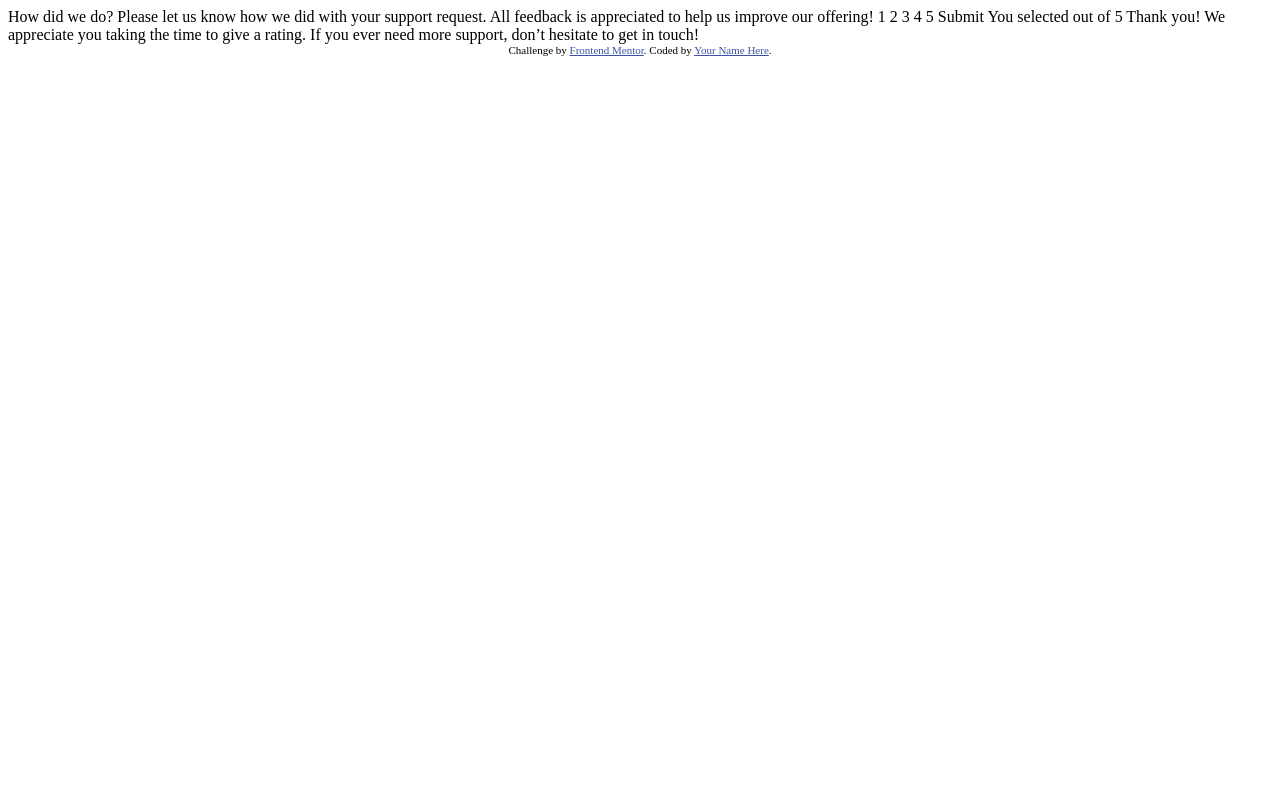
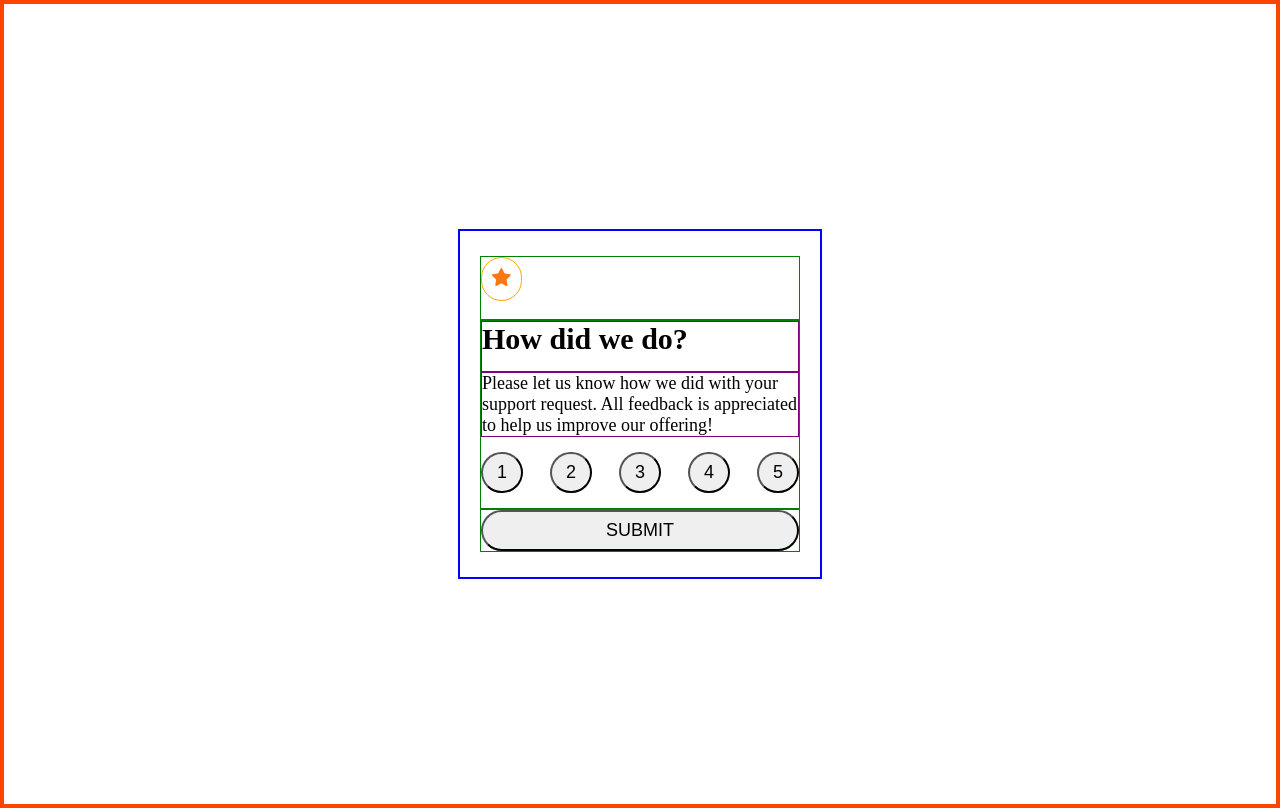
Before and after one commit to Si1entERA/interactive-rating-component, a plain HTML site: page index.html in a window 1280 px wide. Drawn offline with Linux system fonts and the light colour scheme.

Commit message:
layout complete

```diff
--- a/index.html
+++ b/index.html
@@ -2,48 +2,79 @@
 <html lang="en">
 <head>
   <meta charset="UTF-8">
-  <meta name="viewport" content="width=device-width, initial-scale=1.0"> <!-- displays site properly based on user's device -->
+  <meta name="description" content="interactive rating page">
+
+  <!-- displays site properly based on user's device -->
+  <meta name="viewport" content="width=device-width, initial-scale=1.0">
 
   <link rel="icon" type="image/png" sizes="32x32" href="./images/favicon-32x32.png">
 
   <title>Frontend Mentor | Interactive rating component</title>
 
-  <!-- Feel free to remove these styles or customise in your own stylesheet 👍 -->
-  <style>
-    .attribution { font-size: 11px; text-align: center; }
-    .attribution a { color: hsl(228, 45%, 44%); }
-  </style>
+  <link rel="stylesheet" href="style.css">
 </head>
 <body>
+<main>
+  <section class="top">
+    <section class="hero-icon">
+      <img src="./images/icon-star.svg" alt="star icon">
+    </section>
+  </section>
+
+  <section class="middle">
+    <header>
+      <h1>How did we do?</h1>
+    </header>
+    <section class="description">
+      <p>
+        Please let us know how we did with your support request. All feedback is appreciated
+        to help us improve our offering!
+      </p>
+    </section>
+    <section class="rating">
+      <button>1</button>
+      <button>2</button>
+      <button>3</button>
+      <button>4</button>
+      <button>5</button>
+    </section>
+  </section>
+  <section class="bottom">
+    <button class="submit">
+      SUBMIT
+    </button>
+  </section>
+</main>
+
 
   <!-- Rating state start -->
 
-  How did we do?
+  <!-- How did we do?
 
   Please let us know how we did with your support request. All feedback is appreciated
   to help us improve our offering!
 
   1 2 3 4 5
 
-  Submit
+  Submit -->
 
   <!-- Rating state end -->
 
   <!-- Thank you state start -->
 
-  You selected <!-- Add rating here --> out of 5
+  <!-- You selected <!-- Add rating here  out of 5 -->
 
-  Thank you!
+  <!-- Thank you!
 
   We appreciate you taking the time to give a rating. If you ever need more support,
-  don’t hesitate to get in touch!
+  don’t hesitate to get in touch! -->
 
   <!-- Thank you state end -->
-
+<!--
 
   <div class="attribution">
     Challenge by <a href="https://www.frontendmentor.io?ref=challenge" target="_blank">Frontend Mentor</a>.
     Coded by <a href="#">Your Name Here</a>.
-  </div>
+  </div> -->
 </body>
 </html>
--- a/style.css
+++ b/style.css
@@ -0,0 +1,72 @@
+* {
+  margin: 0;
+  padding: 0;
+}
+
+body {
+  border: 4px solid orangered;
+  display: flex;
+  justify-content: center;
+  align-items: center;
+  min-height: 100vh;
+}
+
+main {
+  border: 2px solid blue;
+  width: 320px;
+  padding: 25px 20px;
+}
+
+.top, .middle, .bottom{
+  border: 1px solid green;
+  /* height: 150px; */
+}
+
+/*************** TOP START  ****************/
+.top {
+  display: flex;
+  align-items: flex-start;
+}
+
+.hero-icon {
+  border: 1px solid orange;
+  border-radius: 50px;
+  margin: 0 0 18px 0;
+}
+
+.hero-icon img {
+  height: 18px;
+  padding: 10px;
+}
+/*************** TOP END  ****************/
+
+/*************** MIDDLE START  ****************/
+header {
+  border: 1px solid purple;
+  padding: 0 0 15px 0;
+  font-size: 20px;
+  font-weight: 700;
+}
+
+.description {
+  border: 1px solid purple;
+  font-size: 18px;
+  font-weight: 400;
+}
+
+.rating {
+  display: flex;
+  justify-content: space-between;
+  padding: 15px 0;
+}
+
+button {
+  font-size: 18px;
+  padding: 8px 14px;
+  border-radius: 50px;
+}
+
+.submit {
+  width: 100%;
+}
+/*************** MIDDLE END  ****************/
```
